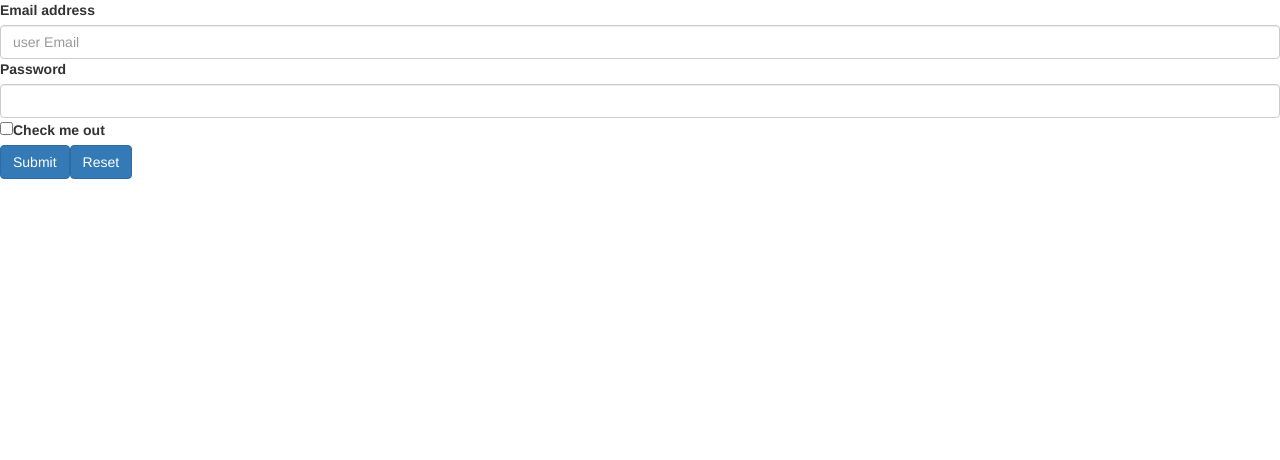
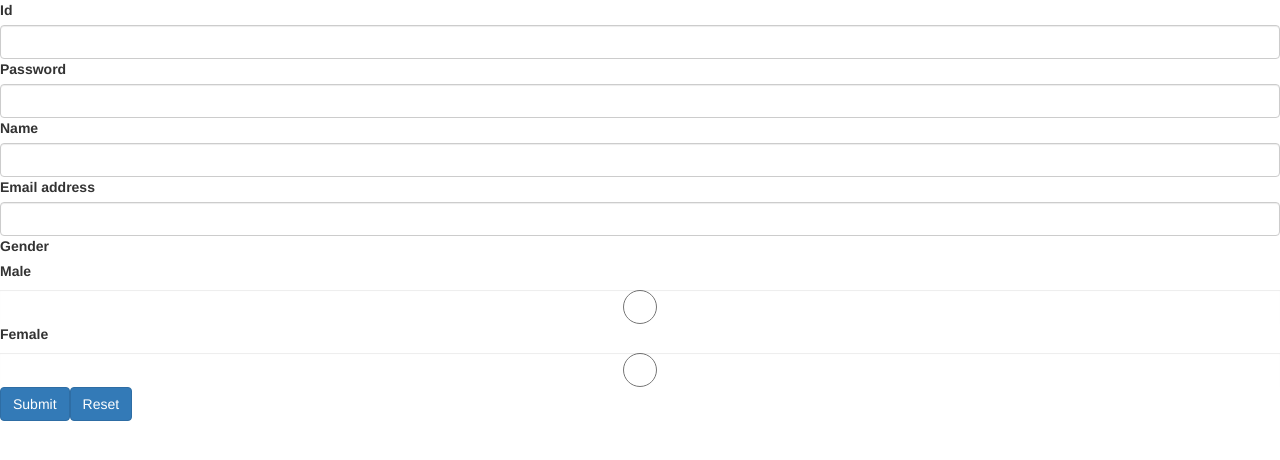
Before and after one commit to dksalsgus/vue-todo, a Vue app: page /#/join in a window 1280 px wide. Shown: the top 460 px of the page. Built offline with nearby package versions, Linux system fonts and the light colour scheme.

Commit message:
회원가입 페이지

```diff
--- a/src/components/MemberJoinPage.vue
+++ b/src/components/MemberJoinPage.vue
@@ -1,23 +1,65 @@
 <template>
   <form>
     <div class="mb-3">
-      <label for="exampleInputEmail1" class="form-label">Email address</label>
+      <label for="exampleInputPassword1" class="form-label">Id</label>
+      <input
+        type="text"
+        class="form-control"
+        id="memberId"
+        v-model="member.memberId"
+      />
+    </div>
+
+    <div class="mb-3">
+      <label for="exampleInputPassword1" class="form-label">Password</label>
+      <input
+        type="password"
+        class="form-control"
+        id="memberPw"
+        v-model="member.memberPw"
+      />
+    </div>
+    <div class="mb-3">
+      <label for="memberName" class="form-label">Name</label>
+      <input
+        type="text"
+        class="form-control"
+        id="memberName"
+        v-model="member.memberName"
+      />
+    </div>
+
+    <div class="mb-3">
+      <label for="memberEmail" class="form-label">Email address</label>
       <input
         type="email"
         class="form-control"
         id="exampleInputEmail1"
         aria-describedby="emailHelp"
-        placeholder="user Email"
+        v-model="member.memberEamil"
       />
     </div>
     <div class="mb-3">
-      <label for="exampleInputPassword1" class="form-label">Password</label>
-      <input type="password" class="form-control" id="exampleInputPassword1" />
+      <label for="exampleInputPassword1" class="form-label"> Gender</label>
     </div>
-    <div class="mb-3 form-check">
-      <input type="checkbox" class="form-check-input" id="exampleCheck1" />
-      <label class="form-check-label" for="exampleCheck1">Check me out</label>
+    <div class="mb-3">
+      <label for="exampleInputPassword1" class="form-label"> Male</label>
+      <input
+        type="radio"
+        class="form-control"
+        value="Male"
+        v-model="member.memberGender"
+        checked
+      />
+      <label for="exampleInputPassword1" class="form-label"> Female</label>
+      <input
+        type="radio"
+        class="form-control"
+        value="Female"
+        v-model="member.memberGender"
+      />
     </div>
+
     <button type="submit" class="btn btn-primary" @click="onSubmit()">
       Submit
     </button>
@@ -28,16 +70,38 @@
 </template>
 
 <script>
+import axios from "axios";
 export default {
-  data: function () {
-    return {};
+  data() {
+    return {
+      member: {
+        memberEmail: this.memberEmail,
+        memberId: this.memberId,
+        memberPw: this.memberPw,
+        memberName: this.memberName,
+        memberGender: this.memberGender,
+      },
+    };
   },
   methods: {
     onReset() {
-      console.log("Reset");
+      (this.memberId = ""),
+        (this.memberEmail = ""),
+        (this.memberPw = ""),
+        (this.memberName = ""),
+        (this.memberGender = null);
     },
     onSubmit() {
-      console.log("Submit");
+      axios
+        .post("http://localhost:8080/member", this.member)
+        .then((res) => {
+          console.log(res.data);
+          this.onReset();
+        })
+        .catch((e) => {
+          alert("회원가입 실패");
+          console.log(e);
+        });
     },
   },
 };
--- a/src/main.js
+++ b/src/main.js
@@ -1,6 +1,7 @@
 // The Vue build version to load with the `import` command
 // (runtime-only or standalone) has been set in webpack.base.conf with an alias.
 import Vue from 'vue'
+import './plugins/axios'
 import App from './App'
 import router from './router'
 import axios from 'axios'
--- /dev/null
+++ b/src/plugins/axios.js
@@ -0,0 +1,61 @@
+"use strict";
+
+import Vue from 'vue';
+import axios from "axios";
+
+// Full config:  https://github.com/axios/axios#request-config
+// axios.defaults.baseURL = process.env.baseURL || process.env.apiUrl || '';
+// axios.defaults.headers.common['Authorization'] = AUTH_TOKEN;
+// axios.defaults.headers.post['Content-Type'] = 'application/x-www-form-urlencoded';
+
+let config = {
+  // baseURL: process.env.baseURL || process.env.apiUrl || ""
+  // timeout: 60 * 1000, // Timeout
+  // withCredentials: true, // Check cross-site Access-Control
+};
+
+const _axios = axios.create(config);
+
+_axios.interceptors.request.use(
+  function(config) {
+    // Do something before request is sent
+    return config;
+  },
+  function(error) {
+    // Do something with request error
+    return Promise.reject(error);
+  }
+);
+
+// Add a response interceptor
+_axios.interceptors.response.use(
+  function(response) {
+    // Do something with response data
+    return response;
+  },
+  function(error) {
+    // Do something with response error
+    return Promise.reject(error);
+  }
+);
+
+Plugin.install = function(Vue, options) {
+  Vue.axios = _axios;
+  window.axios = _axios;
+  Object.defineProperties(Vue.prototype, {
+    axios: {
+      get() {
+        return _axios;
+      }
+    },
+    $axios: {
+      get() {
+        return _axios;
+      }
+    },
+  });
+};
+
+Vue.use(Plugin)
+
+export default Plugin;
```
Also changed, not shown: package.json (+9 -8 lines), 1 other file (tests, documents, lock files or other folders).
